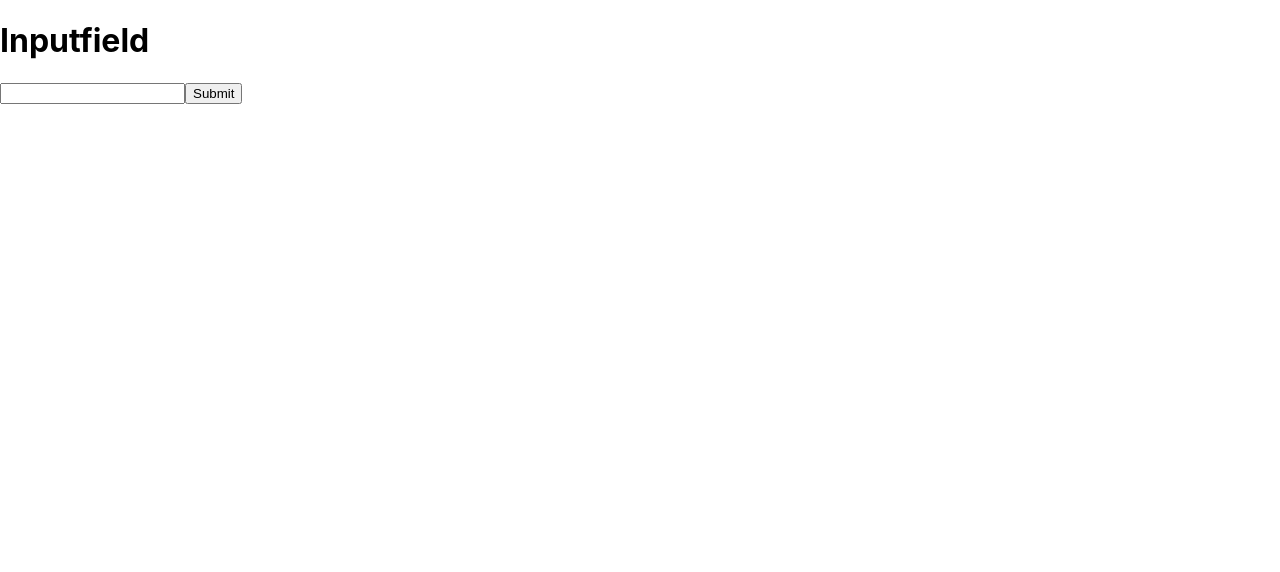
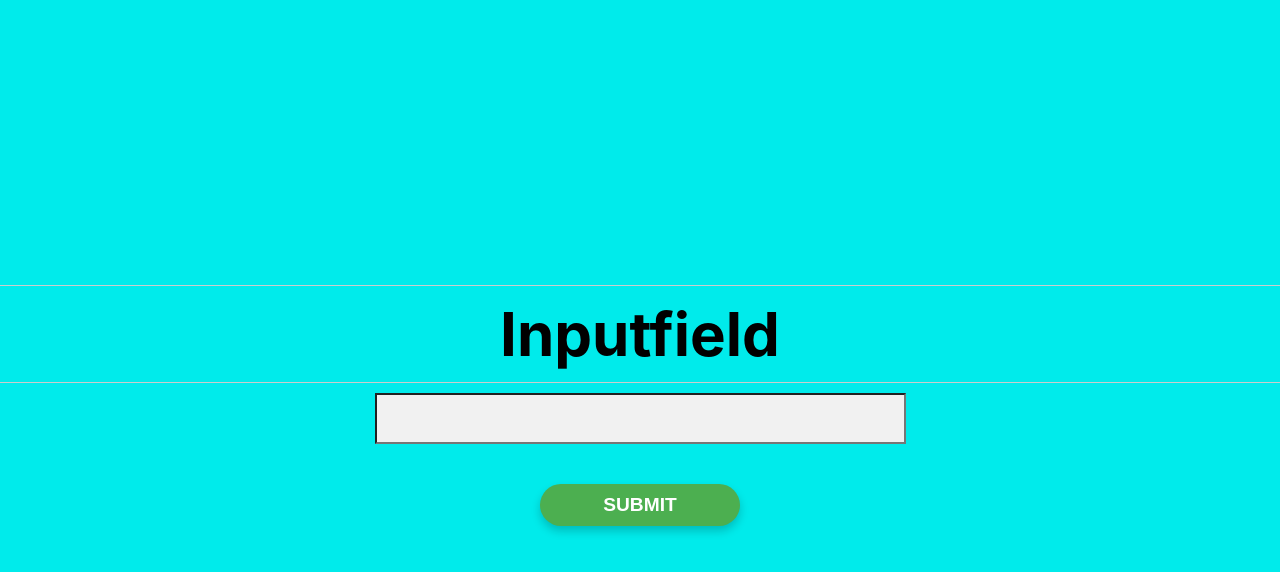
Before and after one commit to Aadarshprajapati777/houseware-project, a React (Create React App) app in the folder app/: page / in a window 1280 px wide. Shown: the top 572 px of the page. Built offline with nearby package versions, Linux system fonts and the light colour scheme.

Commit message:
task almost completed, adding delete icon on hover left

```diff
--- a/app/src/UI/card.js
+++ b/app/src/UI/card.js
@@ -2,7 +2,6 @@ import React from "react"
 import "./card.css"
 import { inputvalue } from "../components/inputfield";
 import { useNavigate } from 'react-router-dom';
-
 
 export let deletechar = "";
 export let afterDeleteInputValue = "";
@@ -15,12 +14,42 @@ export default function Card(props) {
     const handleClick = (index) => {
       console.log("index: " + index);
       if (index !== -1) {
-        const newInputValue = inputvalue.substring(0, index) + inputvalue.substring(index + 1);
-        console.log("new inputvalue: " + newInputValue);
+        const beforeindex = inputvalue.substring(0, index);
+        const afterindex = inputvalue.substring(index + 1);
+
+        console.log("beforeindex: " + beforeindex);
+        console.log("afterindex: " + afterindex);
+
+        deletechar = props.value;
+
+        let newBeforeIndex = "";
+        let newAfterIndex = "";
+
+        for (let i = 0; i < beforeindex.length; i++) {
+          if (beforeindex[i] !== deletechar) {
+            newBeforeIndex += beforeindex[i];
+          }
+        }
+
+        for (let i = 0; i < afterindex.length; i++) {
+          if (afterindex[i] !== deletechar) {
+            newAfterIndex += afterindex[i];
+          }
+        }
+
+
+        const newInputValue = newBeforeIndex + deletechar + newAfterIndex
+
+
+        // console.log("deletechar: " + deletechar);
+        // console.log("newBeforeIndex: " + newBeforeIndex);
+        // console.log("newAfterIndex: " + newAfterIndex);
+
+        // console.log("newInputValue: " + newInputValue);
+
         afterDeleteInputValue = newInputValue;
       }
 
-      console.log("after deleting inputvalue: " + inputvalue);
       navigate("/afterdelete");
 
     };
--- /dev/null
+++ b/app/src/components/afterdelete.css
@@ -0,0 +1,7 @@
+.character_title{
+    font-size: 2rem;
+    font-weight: 700;
+    color: #fff;
+    text-align: center;
+    margin-bottom: 1rem;
+}
--- a/app/src/components/afterdelete.js
+++ b/app/src/components/afterdelete.js
@@ -1,12 +1,14 @@
 import React from "react";
 import { afterDeleteInputValue } from "../UI/card";
 import Card from "../UI/card";
+import "./afterdelete.css";
 
 export default function Afterdelete() {
     const characters = afterDeleteInputValue.split("");
     return (
         <div className="card">
              <div className="character_container">
+            <h1 className="character_title">Characters-After Delete</h1>
             {characters.map((character, index) => (
                 <Card key={index} value={character} className="character_card" index={index} />
             ))}
--- a/app/src/components/inputfield.css
+++ b/app/src/components/inputfield.css
@@ -1,10 +1,85 @@
-.inputfield {
-    padding: auto;
-    margin: auto;
+.input_box{
+    display: flex;
+    justify-content: center;
+    align-items: center;
+    flex-direction: column;
     width: 100%;
     height: 100%;
+    background-color: #f1f1f1;
+    font-size: 40px;
+
+
+  }
+
+  form {
+    display: flex;
+    flex-direction: column;
+    align-items: center;
+  }
+
+  .inputfield {
+    width: 100%;
+    padding: 12px;
+    margin: 10px 0;
+    resize: vertical;
+    text-align: center;
+    font-size: 60px;
     border: 1px solid #ccc;
     border-radius: 4px;
-    box-sizing: border-box;
-    resize: vertical;
+    }
+
+  .submit_button{
+    width: 100%;
+    max-width: 200px;
+    background-color: #4CAF50;
+    color: white;
+    padding: 12px 20px;
+    border: none;
+    border-radius: 4px;
+    cursor: pointer;
+    margin-top: 40px;
+  }
+
+  .inputfield_container{
+    display: flex;
+    justify-content: center;
+    align-items: center;
+    flex-direction: column;
+    width: 100%;
+    height: 100%;
+    background-color: #00ebeb;
+    margin: auto;
+    padding: auto;
+    position: absolute;
+    top: 0;
+    bottom: 0;
+    left: 0;
+    right: 0;
+  }
+
+
+  .input_box:hover {
+    border: 2px solid #6dd6d1;
+  animation:  hueRotation 2s infinite linear;
+
 }
+
+.submit_button {
+    background-color: #4CAF50;
+    color: #fff;
+    border: none;
+    border-radius: 50px;
+    padding: 10px 25px;
+    font-size: 1.2rem;
+    font-weight: bold;
+    text-transform: uppercase;
+    box-shadow: 0px 5px 10px rgba(0, 0, 0, 0.2);
+    transition: all 0.3s ease;
+  }
+
+  .submit_button:hover {
+    background-color: #fff;
+    color: #13b118;
+    box-shadow: 0px 5px 10px rgba(0, 0, 0, 0.4);
+    transform: translateY(-2px);
+  }
--- a/app/src/components/inputfield.js
+++ b/app/src/components/inputfield.js
@@ -1,6 +1,8 @@
 import React from "react";
 import { useState } from "react";
 import { useNavigate } from 'react-router-dom';
+import "./inputfield.css";
+
 
 export let inputvalue  = "";
 
@@ -20,16 +22,16 @@ export default function Inputfield() {
         navigate("/screen2");
         inputvalue = input;
     } else {
-      alert("Input is empty");
+      alert("Input is empty, please enter a value");
     }
   };
 
   return (
-    <div>
-      <h1>Inputfield</h1>
+    <div className="inputfield_container">
+      <h1 className="inputfield">Inputfield</h1>
       <form onSubmit={handleSubmit}>
-        <input type="text" value={input} onChange={handleChange} />
-        <button type="submit">Submit</button>
+        <input type="text" value={input} onChange={handleChange}  className="input_box"/>
+        <button type="submit"  className="submit_button">Submit</button>
       </form>
     </div>
   );
--- a/app/src/components/screen2.css
+++ b/app/src/components/screen2.css
@@ -7,3 +7,11 @@
     background: #6dd6d1;
 
 }
+
+.character_title{
+    font-size: 2rem;
+    font-weight: 700;
+    color: #fff;
+    text-align: center;
+    margin-bottom: 1rem;
+}
--- a/app/src/components/screen2.js
+++ b/app/src/components/screen2.js
@@ -10,6 +10,7 @@ export default function Screen2() {
 
     return (
         <div className="character_container">
+            <h1 className="character_title">Characters-Before Delete</h1>
             {characters.map((character, index) => (
                 <Card key={index} value={character} className="character_card" index={index} />
             ))}
```
